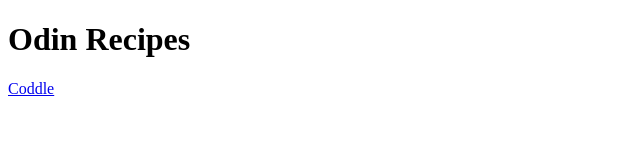
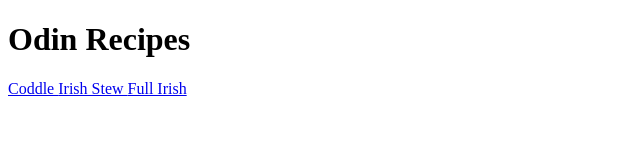
Before and after one commit to Tiddlemesoftly/odin_recipes, a plain HTML site: page index.html in a window 1280 px wide. Shown: the whole page, without its empty margins (0-640 px from the left). Drawn offline with Linux system fonts and the light colour scheme.

Commit message:
Added two new Recipes.html to index page

```diff
--- a/index.html
+++ b/index.html
@@ -13,6 +13,11 @@
 
         <a href="./recipes/Coddle.html"> Coddle </a>
 
+        <a href="./recipes/irish_beef_stew.html"> Irish Stew </a>
+
+        <a href="./recipes/full_Irish.html">Full Irish</a>
+
+
 
     </body>
 
```
Also changed, not shown: recipes/Coddle.html (+1 -1 lines).
